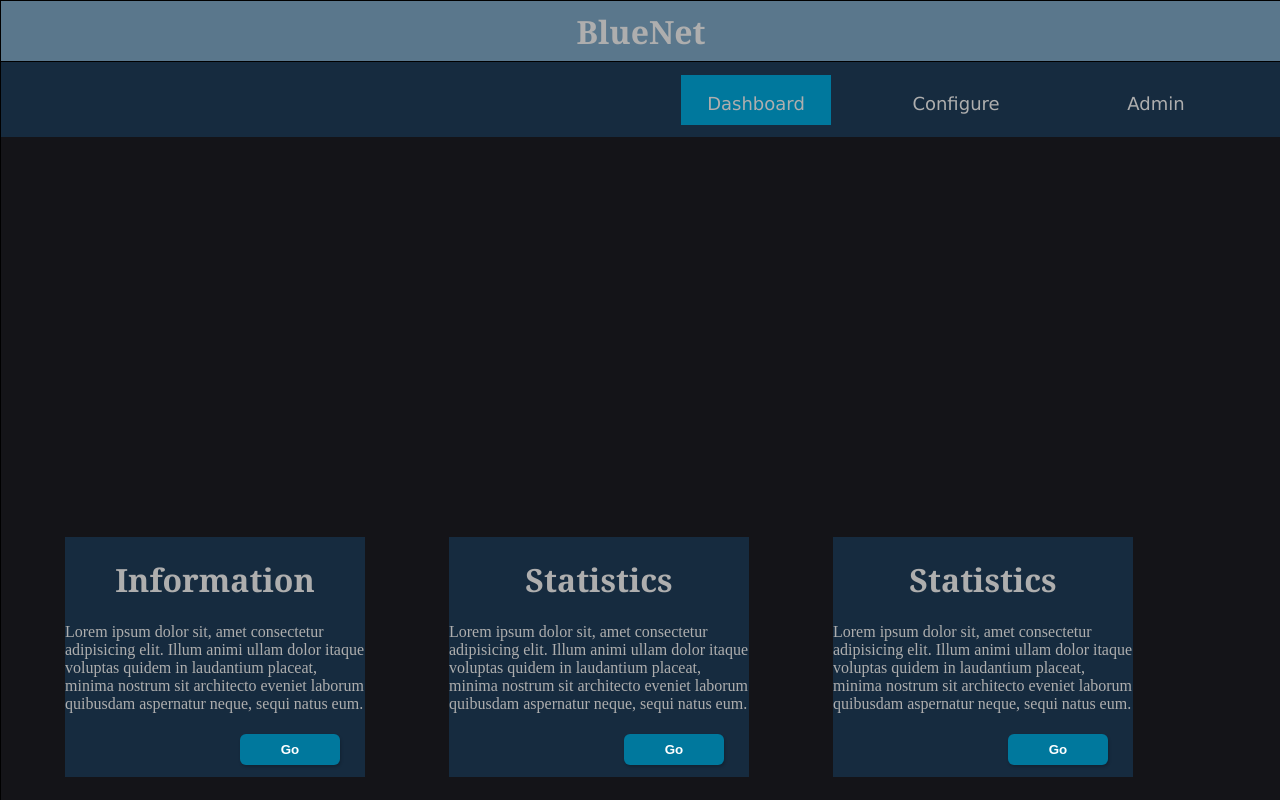
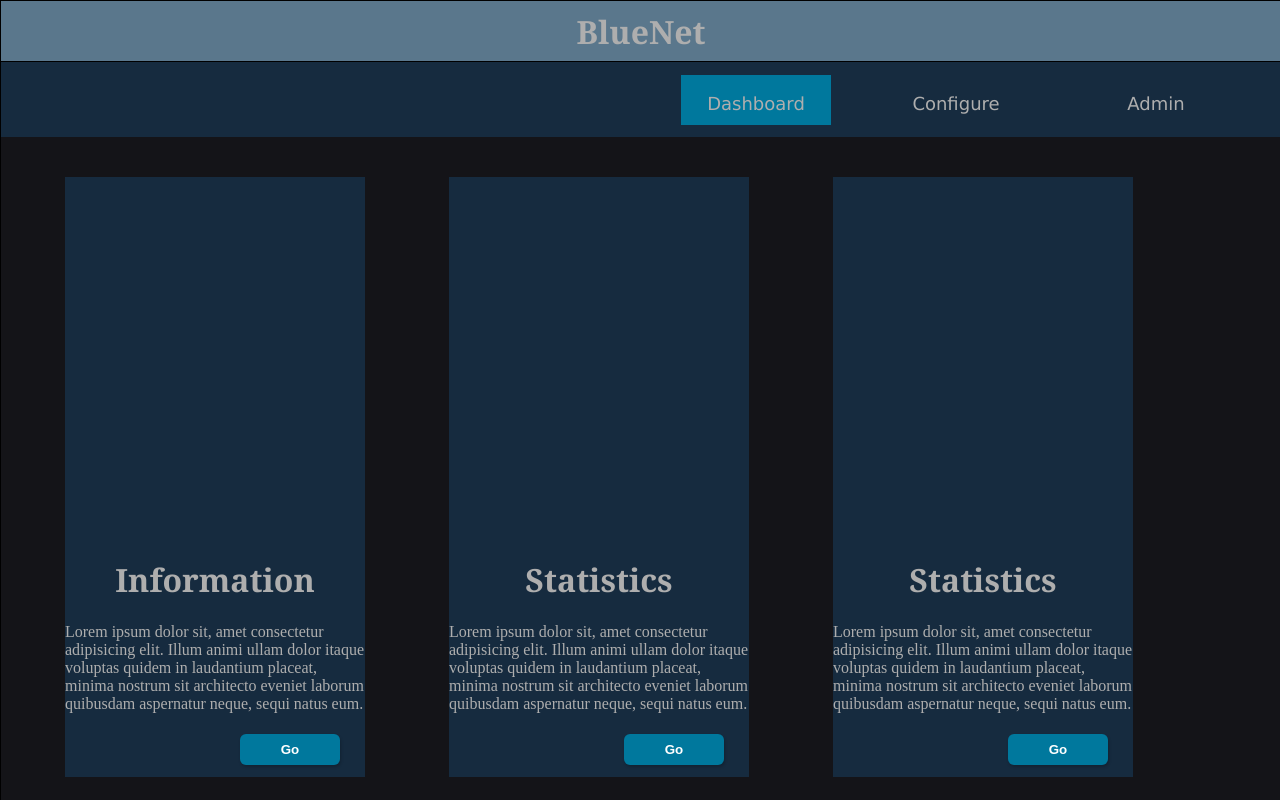
Before and after one commit to edunbar2/EarthNet, a Svelte app: page / in a window 1280 px wide. Shown: the top 800 px of the page. Built offline with nearby package versions, Linux system fonts and the light colour scheme.

Commit message:
fixed color issue with temporary cards

```diff
--- a/src/Components/Parts/card.svelte
+++ b/src/Components/Parts/card.svelte
@@ -36,7 +36,7 @@ export let image_src = ''
     }
 
     .highlight{
-        background-color: #141418;
+        background-color: #162B3F;
     }
 
     .image{
```
